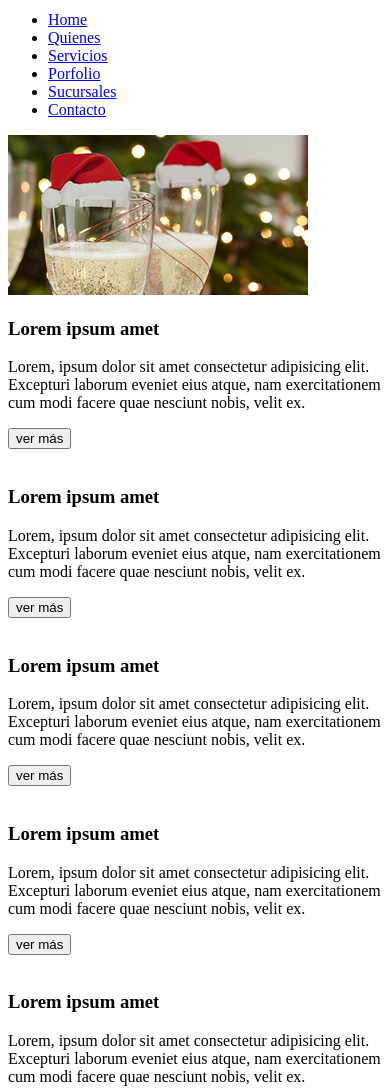
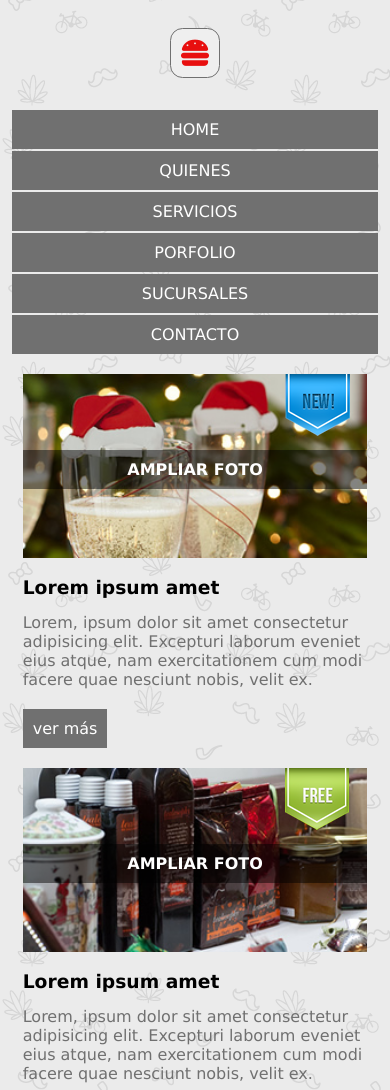
Before and after one commit to camilaRod21/kitchening, a website: page views/index.html in a window 390 px wide. Shown: the part 178-1268 px from the top of the page. Drawn offline with Linux system fonts and the light colour scheme.

Commit message:
estilos en version mobile terminados

```diff
--- /dev/null
+++ b/public/css/estilos.css
@@ -0,0 +1,5 @@
+@import url('./general.css');
+@import url('./variables.css');
+@import url('./header.css');
+@import url('./footer.css');
+@import url('./main.css');
--- /dev/null
+++ b/public/css/footer.css
@@ -0,0 +1,14 @@
+footer{
+    text-align: center;
+}
+
+.home footer ul li{
+    background-color: grey;
+    padding: 10px;
+    margin: 2px 0;
+}
+
+.home footer ul li a{
+    color: white;
+    text-transform: uppercase;
+}
--- /dev/null
+++ b/public/css/general.css
@@ -0,0 +1,21 @@
+*{
+    box-sizing: border-box;
+    margin: 0;
+    padding: 0;
+    font-family: Verdana, Geneva, Tahoma, sans-serif;
+}
+
+li{
+    list-style: none;
+}
+
+a{
+   text-decoration: none;
+   color: var(--colorNegro);
+}
+
+.home{
+    background-image: url('/img/bg-body.png');
+    width: 94%;
+    margin: 0 auto;
+}
--- /dev/null
+++ b/public/css/header.css
@@ -0,0 +1,37 @@
+.home header {
+    text-align: center;
+}
+
+.home main .banner{
+    display: none;
+}
+
+.home header .logo{
+    padding: 20px 0 40px;
+}
+
+.home header .logo img{
+    border-radius: 50%;
+    border: 1px solid var(--colorGris);
+}
+
+.home header button{
+    width: 50px;
+    height: 50px;
+    font-size: 30px;
+    margin-bottom: 30px;
+    color:var(--colorRojo);
+    border-radius: 25%;
+    border: 1px solid var(--colorGris);
+}
+
+.home header ul li{
+    background-color: var(--colorGris);
+    padding: 10px;
+    margin: 2px 0;
+}
+
+.home header ul li a{
+    color: var(--colorBlanco);
+    text-transform: uppercase;
+}
--- /dev/null
+++ b/public/css/main.css
@@ -0,0 +1,51 @@
+.home main{
+    width: 94%;
+    margin: 0 auto;
+
+}
+
+.home main section article{
+    margin: 20px 0 ;
+    position: relative;
+}
+
+.home main section .producto{
+    width: 100%;
+}
+
+.home main section .etiqueta{
+    position: absolute;
+    top: 0px;
+    right: 15px;
+}
+
+.home main section h3{
+    margin: 15px 0;
+}
+
+.home main section p{
+    color: var(--colorGris);
+}
+
+.home main section a{
+    display: inline-block;
+    margin: 20px 0 0;
+    background-color: var(--colorGris);
+    /* max-width: 75px; */
+    /* text-align: center; */
+    padding: 10px;
+    color: var(--colorBlanco);
+}
+
+.home main section .ampliar{
+    display: block;
+    text-align: center;
+    /* opacity: 75%; */
+    position: absolute;
+    top: 15%;
+    /* padding: 10px;*/
+    width: 100%;
+    background-color: var(--colorTransparente);
+    text-transform: uppercase;
+    font-weight: bold;
+}
--- /dev/null
+++ b/public/css/variables.css
@@ -0,0 +1,7 @@
+:root{
+    --colorGris: #707070;
+    --colorBlanco: #fff;
+    --colorNegro: #000000;
+    --colorRojo: #e80f0f ;
+    --colorTransparente: #0000007b;
+}
--- a/views/index.html
+++ b/views/index.html
@@ -1,16 +1,20 @@
 <!DOCTYPE html>
 <html lang="en">
+
 <head>
     <meta charset="UTF-8">
     <meta http-equiv="X-UA-Compatible" content="IE=edge">
     <meta name="viewport" content="width=device-width, initial-scale=1.0">
     <title>Kitchening</title>
-    <link rel="stylesheet" href="">
+
+    <link rel="stylesheet" href="/css/estilos.css">
+
     <script src="https://kit.fontawesome.com/0500905a5f.js" crossorigin="anonymous"></script>
 </head>
-<body>
+
+<body class="home">
     <header>
-        <div>
+        <div class="logo">
             <img src="/img/logo.jpg" alt="imagen de logo">
         </div>
         <button><i class="fas fa-hamburger"></i></button>
@@ -24,54 +28,75 @@
         </ul>
     </header>
     <main>
+        <div class="banner">
+            <img src="/img/img-banner.jpg" alt="">
+        </div>
         <section>
             <article>
-                <div>
-                    <img src="/img/img-pdto-1.jpg" alt="">
+                <div class="image">
+                    <img src="/img/img-pdto-1.jpg" alt="" class="producto">
+                    <img src="/img/img-nuevo.png" alt="" class="etiqueta">
+                    <a href="/" class="ampliar">ampliar foto</a>
                 </div>
                 <h3>Lorem ipsum amet</h3>
-                <p>Lorem, ipsum dolor sit amet consectetur adipisicing elit. Excepturi laborum eveniet eius atque, nam exercitationem cum modi facere quae nesciunt nobis, velit ex.</p>
-                <a href="#"><button>ver más</button></a>
+                <p>Lorem, ipsum dolor sit amet consectetur adipisicing elit. Excepturi laborum eveniet eius atque, nam
+                    exercitationem cum modi facere quae nesciunt nobis, velit ex.</p>
+                <a href="#">ver más</a>
             </article>
             <article>
                 <div>
-                    <img src="/images/img-pdto-2.jpg" alt="">
+                    <img src="/img/img-pdto-2.jpg" alt="" class="producto">
+                    <img src="/img/img-gratis.png" alt="" class="etiqueta">
+                    <a href="/" class="ampliar">ampliar foto</a>
                 </div>
                 <h3>Lorem ipsum amet</h3>
-                <p>Lorem, ipsum dolor sit amet consectetur adipisicing elit. Excepturi laborum eveniet eius atque, nam exercitationem cum modi facere quae nesciunt nobis, velit ex.</p>
-                <a href="#"><button>ver más</button></a>
+                <p>Lorem, ipsum dolor sit amet consectetur adipisicing elit. Excepturi laborum eveniet eius atque, nam
+                    exercitationem cum modi facere quae nesciunt nobis, velit ex.</p>
+                <a href="#">ver más</a>
             </article>
             <article>
                 <div>
-                    <img src="/images/img-pdto-3.jpg" alt="">
+                    <img src="/img/img-pdto-3.jpg" alt="" class="producto">
+                    <img src="/img/img-descuento.png" alt="" class="etiqueta">
+                    <a href="/" class="ampliar">ampliar foto</a>
                 </div>
                 <h3>Lorem ipsum amet</h3>
-                <p>Lorem, ipsum dolor sit amet consectetur adipisicing elit. Excepturi laborum eveniet eius atque, nam exercitationem cum modi facere quae nesciunt nobis, velit ex.</p>
-                <a href="#"><button>ver más</button></a>
+                <p>Lorem, ipsum dolor sit amet consectetur adipisicing elit. Excepturi laborum eveniet eius atque, nam
+                    exercitationem cum modi facere quae nesciunt nobis, velit ex.</p>
+                <a href="#">ver más</a>
             </article>
             <article>
                 <div>
-                    <img src="/images/img-pdto-1.jpg" alt="">
+                    <img src="/img/img-pdto-1.jpg" alt="" class="producto">
+                    <img src="/img/img-gratis.png" alt="" class="etiqueta">
+                    <a href="/" class="ampliar">ampliar foto</a>
                 </div>
                 <h3>Lorem ipsum amet</h3>
-                <p>Lorem, ipsum dolor sit amet consectetur adipisicing elit. Excepturi laborum eveniet eius atque, nam exercitationem cum modi facere quae nesciunt nobis, velit ex.</p>
-                <a href="#"><button>ver más</button></a>
+                <p>Lorem, ipsum dolor sit amet consectetur adipisicing elit. Excepturi laborum eveniet eius atque, nam
+                    exercitationem cum modi facere quae nesciunt nobis, velit ex.</p>
+                <a href="#">ver más</a>
             </article>
             <article>
                 <div>
-                    <img src="/images/img-pdto-2.jpg" alt="">
+                    <img src="/img/img-pdto-2.jpg" alt="" class="producto">
+                    <img src="/img/img-nuevo.png" alt="" class="etiqueta">
+                    <a href="/" class="ampliar">ampliar foto</a>
                 </div>
                 <h3>Lorem ipsum amet</h3>
-                <p>Lorem, ipsum dolor sit amet consectetur adipisicing elit. Excepturi laborum eveniet eius atque, nam exercitationem cum modi facere quae nesciunt nobis, velit ex.</p>
-                <a href="#"><button>ver más</button></a>
+                <p>Lorem, ipsum dolor sit amet consectetur adipisicing elit. Excepturi laborum eveniet eius atque, nam
+                    exercitationem cum modi facere quae nesciunt nobis, velit ex.</p>
+                <a href="#">ver más</a>
             </article>
             <article>
                 <div>
-                    <img src="/images/img-pdto-3.jpg" alt="">
+                    <img src="/img/img-pdto-3.jpg" alt="" class="producto">
+                    <img src="/img/img-descuento.png" alt="" class="etiqueta">
+                    <a href="/" class="ampliar">ampliar foto</a>
                 </div>
                 <h3>Lorem ipsum amet</h3>
-                <p>Lorem, ipsum dolor sit amet consectetur adipisicing elit. Excepturi laborum eveniet eius atque, nam exercitationem cum modi facere quae nesciunt nobis, velit ex.</p>
-                <a href="#"><button>ver más</button></a>
+                <p>Lorem, ipsum dolor sit amet consectetur adipisicing elit. Excepturi laborum eveniet eius atque, nam
+                    exercitationem cum modi facere quae nesciunt nobis, velit ex.</p>
+                <a href="#">ver más</a>
             </article>
         </section>
     </main>
@@ -86,4 +111,5 @@
         </ul>
     </footer>
 </body>
+
 </html>
```
